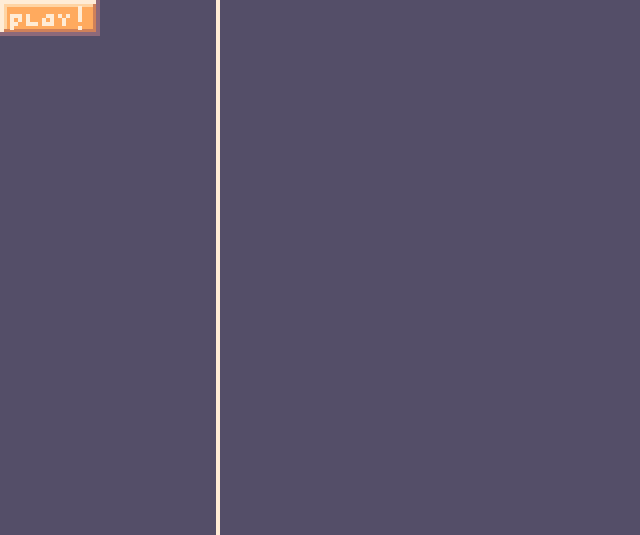
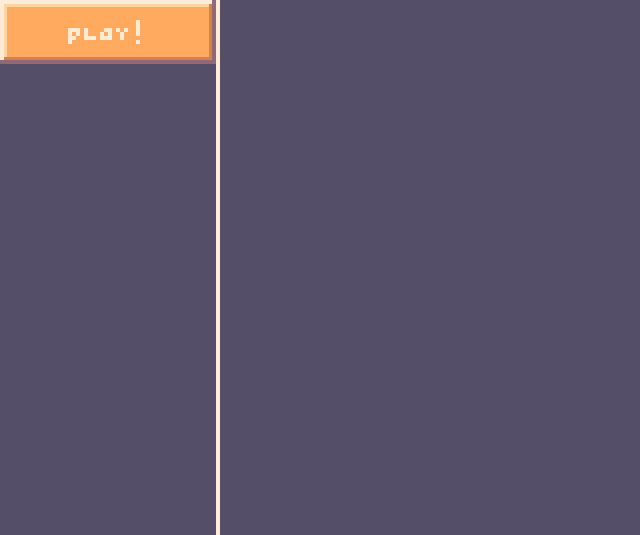
Before and after one commit to JTnadrooi/Amphibole, a plain HTML site: page index.html in a window 1280 px wide. Shown: the top 535 px of the page, without its empty margins (0-640 px from the left). Drawn offline with Linux system fonts and the light colour scheme.

Commit message:
Geen pixels

```diff
--- a/css/style.css
+++ b/css/style.css
@@ -26,7 +26,8 @@
 /*changes the button's border, and color.
 If you hover over it with your cursor it becomes a pointer.*/
 .button {
-    height: auto;
+    height: 2em;
+    width: 100%;
     background-color: #ffaa5e;
     border: 10px solid transparent;
     border-image: url(../media/button_border.png) 25% round;
```
